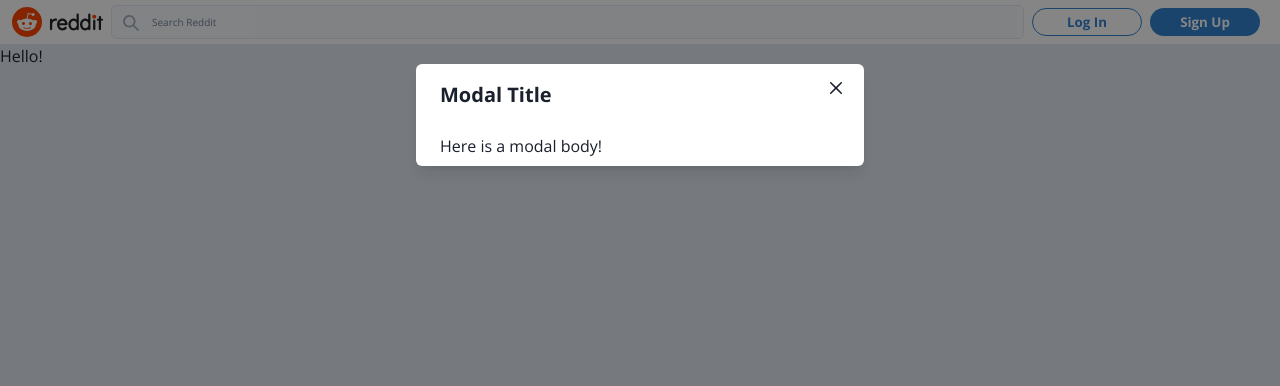
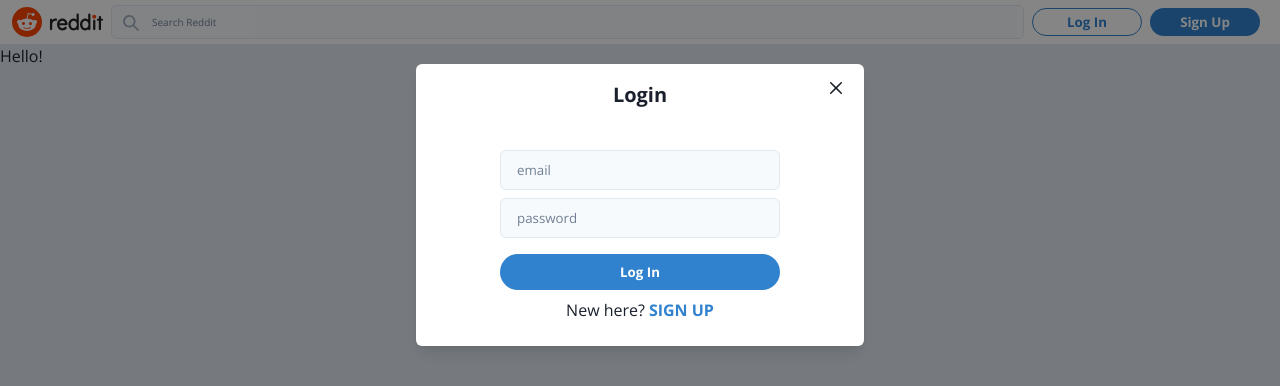
Before and after one commit to identityapproved/redditclone, a Next.js app: page / in a window 1280 px wide. Both pictures are taken after a click on the button "Log In". Shown: the top 386 px of the page. Built offline with nearby package versions, Linux system fonts and the light colour scheme.

Commit message:
Create Login and Singup components

```diff
--- /dev/null
+++ b/src/components/Modal/Auth/AuthInputs.tsx
@@ -0,0 +1,22 @@
+import { authModalState } from '@/atoms/authModalAtoms';
+import { Flex } from '@chakra-ui/react';
+import React from 'react';
+import { useRecoilValue } from 'recoil';
+import Login from './Login';
+import Signup from './Signup';
+
+type AuthInputsProps = {
+
+};
+
+const AuthInputs:React.FC<AuthInputsProps> = () => {
+	const modalState = useRecoilValue(authModalState);
+
+	return (
+		<Flex direction="column" align="center" width="100%" mt={4}>
+			{ modalState.view === "login" && <Login />}
+			{ modalState.view === "signup" && <Signup />}
+		</Flex>
+	)
+}
+export default AuthInputs;
--- a/src/components/Modal/Auth/AuthModal.tsx
+++ b/src/components/Modal/Auth/AuthModal.tsx
@@ -1,7 +1,8 @@
 import { authModalState } from '@/atoms/authModalAtoms';
-import { useDisclosure, Button, Modal, ModalOverlay, ModalContent, ModalHeader, ModalCloseButton, ModalBody, ModalFooter } from '@chakra-ui/react';
+import { Modal, ModalOverlay, ModalContent, ModalHeader, ModalCloseButton, ModalBody, ModalFooter, Flex } from '@chakra-ui/react';
 import React from 'react';
 import { useRecoilState } from 'recoil';
+import AuthInputs from './AuthInputs';
 
 const AuthModal: React.FC = () => {
 	const [modalState, setModalState] = useRecoilState(authModalState);
@@ -18,10 +19,26 @@
 			<Modal isOpen={modalState.open} onClose={handleClose}>
 				<ModalOverlay />
 				<ModalContent>
-					<ModalHeader>Modal Title</ModalHeader>
+					<ModalHeader textAlign="center">
+						{modalState.view === "login" && "Login"}
+						{modalState.view === "signup" && "Sign Up"}
+						{modalState.view === "resetPassword" && "Reset Password"}
+					</ModalHeader>
 					<ModalCloseButton />
-					<ModalBody>
-						Here is a modal body!
+					<ModalBody
+						display="flex"
+						flexDirection="column"
+						alignItems="center"
+						justifyContent="center"
+						pb={6}>
+						<Flex
+							direction="column"
+							align="center"
+							justify="center"
+							width="70%"
+						>
+							<AuthInputs/>
+						</Flex>
 					</ModalBody>
 				</ModalContent>
 			</Modal>
--- /dev/null
+++ b/src/components/Modal/Auth/Login.tsx
@@ -0,0 +1,90 @@
+import { authModalState } from '@/atoms/authModalAtoms';
+import { Button, Flex, Input, Text } from '@chakra-ui/react';
+import React, { useState } from 'react';
+import { useSetRecoilState } from 'recoil';
+
+type LoginProps = {
+
+};
+
+const Login: React.FC<LoginProps> = () => {
+	const setAuthModalState = useSetRecoilState(authModalState);
+	const [loginForm, setLoginForm] = useState({
+		email: '',
+		password: '',
+	});
+
+	const onChange = (event: React.ChangeEvent<HTMLInputElement>) => {
+		setLoginForm((prev) => ({
+			...prev,
+			[event.target.name]: event.target.value,
+		}));
+	};
+
+	const onSubmit = () => { };
+
+
+	return (
+		<form onSubmit={onSubmit}>
+			<Input
+				required
+				name='email'
+				placeholder='email'
+				type='email'
+				mb={2}
+				onChange={onChange}
+				fontSize="10pt"
+				_placeholder={{ color: "gray.500" }}
+				_hover={{
+					bg: "white",
+					border: "1px solid",
+					borderColor: "blue.500",
+				}}
+				_focus={{
+					outline: "none",
+					bg: "white",
+					border: "1px solid",
+					borderColor: "blue.500",
+				}}
+				bg="gray.50"
+			/>
+			<Input
+				required
+				name='password'
+				placeholder='password'
+				type='password'
+				mb={2}
+				onChange={onChange}
+				fontSize="10pt"
+				_placeholder={{ color: "gray.500" }}
+				_hover={{
+					bg: "white",
+					border: "1px solid",
+					borderColor: "blue.500",
+				}}
+				_focus={{
+					outline: "none",
+					bg: "white",
+					border: "1px solid",
+					borderColor: "blue.500",
+				}}
+				bg="gray.50"
+			/>
+			<Button type='submit' width="100%" height="36px" mt={2} mb={2}>
+				Log In
+			</Button>
+			<Flex justifyContent="center">
+				<Text mr={1} >New here?</Text>
+				<Text color="blue.500" fontWeight={700} cursor='pointer' onClick={() =>
+					setAuthModalState((prev) => ({
+						...prev,
+						view: "signup",
+				}))}>
+					SIGN UP
+				</Text>
+			</Flex>
+		</form>
+	);
+};
+
+export default Login;
--- /dev/null
+++ b/src/components/Modal/Auth/Signup.tsx
@@ -0,0 +1,109 @@
+import { authModalState } from '@/atoms/authModalAtoms';
+import { Input, Button, Flex, Text } from '@chakra-ui/react';
+import React, { useState } from 'react';
+import { useSetRecoilState } from 'recoil';
+
+const Signup:React.FC = () => {
+	const setAuthModalState = useSetRecoilState(authModalState);
+	const [signUpForm, setSignUpForm] = useState({
+		email: '',
+		password: '',
+		confirmPassword: '',
+	});
+
+	const onChange = (event: React.ChangeEvent<HTMLInputElement>) => {
+		setSignUpForm((prev) => ({
+			...prev,
+			[event.target.name]: event.target.value,
+		}));
+	};
+
+	const onSubmit = () => { };
+
+
+	return (
+		<form onSubmit={onSubmit}>
+			<Input
+				required
+				name='email'
+				placeholder='email'
+				type='email'
+				mb={2}
+				onChange={onChange}
+				fontSize="10pt"
+				_placeholder={{ color: "gray.500" }}
+				_hover={{
+					bg: "white",
+					border: "1px solid",
+					borderColor: "blue.500",
+				}}
+				_focus={{
+					outline: "none",
+					bg: "white",
+					border: "1px solid",
+					borderColor: "blue.500",
+				}}
+				bg="gray.50"
+			/>
+			<Input
+				required
+				name='password'
+				placeholder='password'
+				type='password'
+				mb={2}
+				onChange={onChange}
+				fontSize="10pt"
+				_placeholder={{ color: "gray.500" }}
+				_hover={{
+					bg: "white",
+					border: "1px solid",
+					borderColor: "blue.500",
+				}}
+				_focus={{
+					outline: "none",
+					bg: "white",
+					border: "1px solid",
+					borderColor: "blue.500",
+				}}
+				bg="gray.50"
+			/>
+			<Input
+				required
+				name='confirmPassword'
+				placeholder='confirm password'
+				type='password'
+				mb={2}
+				onChange={onChange}
+				fontSize="10pt"
+				_placeholder={{ color: "gray.500" }}
+				_hover={{
+					bg: "white",
+					border: "1px solid",
+					borderColor: "blue.500",
+				}}
+				_focus={{
+					outline: "none",
+					bg: "white",
+					border: "1px solid",
+					borderColor: "blue.500",
+				}}
+				bg="gray.50"
+			/>
+
+			<Button type='submit' width="100%" height="36px" mt={2} mb={2}>
+				Sign Up
+			</Button>
+			<Flex justifyContent="center">
+				<Text mr={1} >Already a redditor?</Text>
+				<Text color="blue.500" fontWeight={700} cursor='pointer' onClick={() =>
+					setAuthModalState((prev) => ({
+						...prev,
+						view: "login",
+				}))}>
+					LOG IN
+				</Text>
+			</Flex>
+		</form>
+	);
+}
+export default Signup;
```
